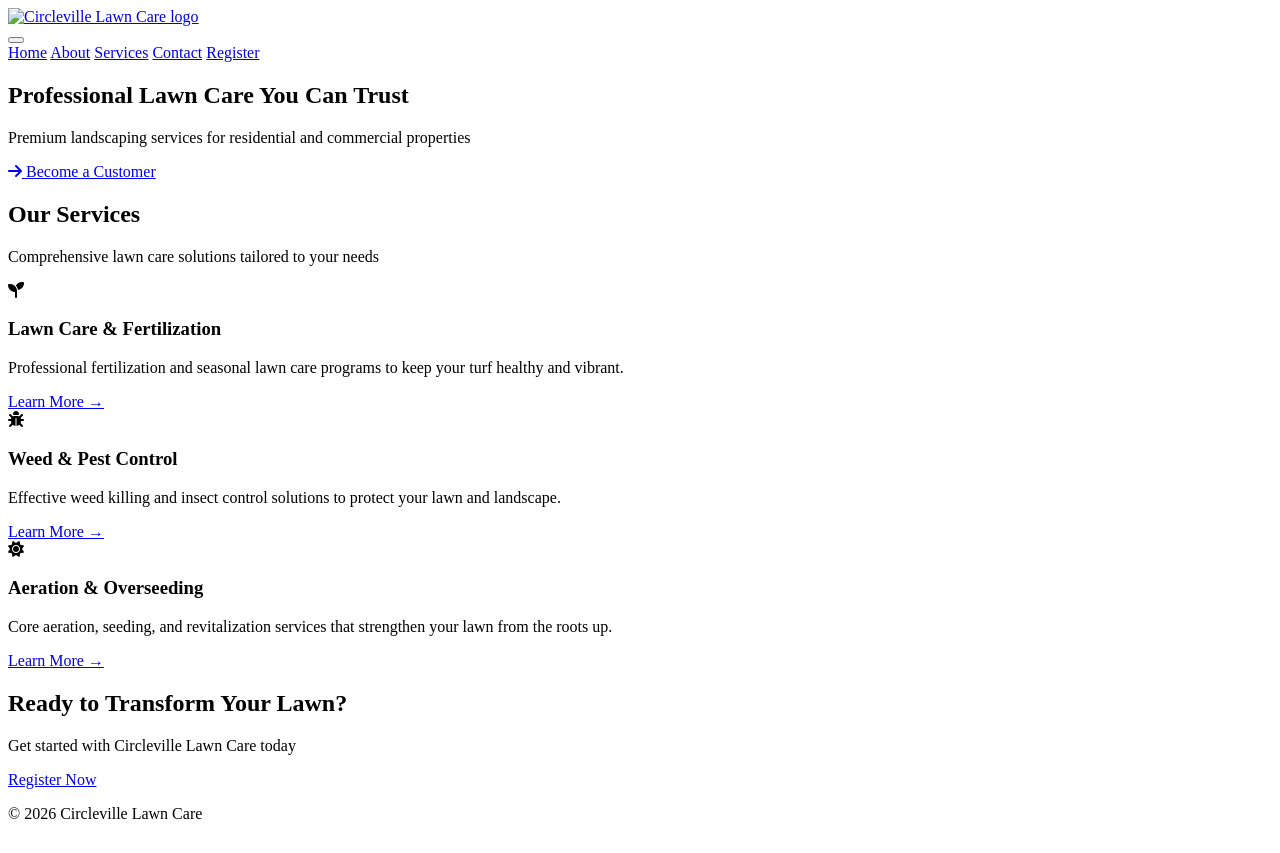
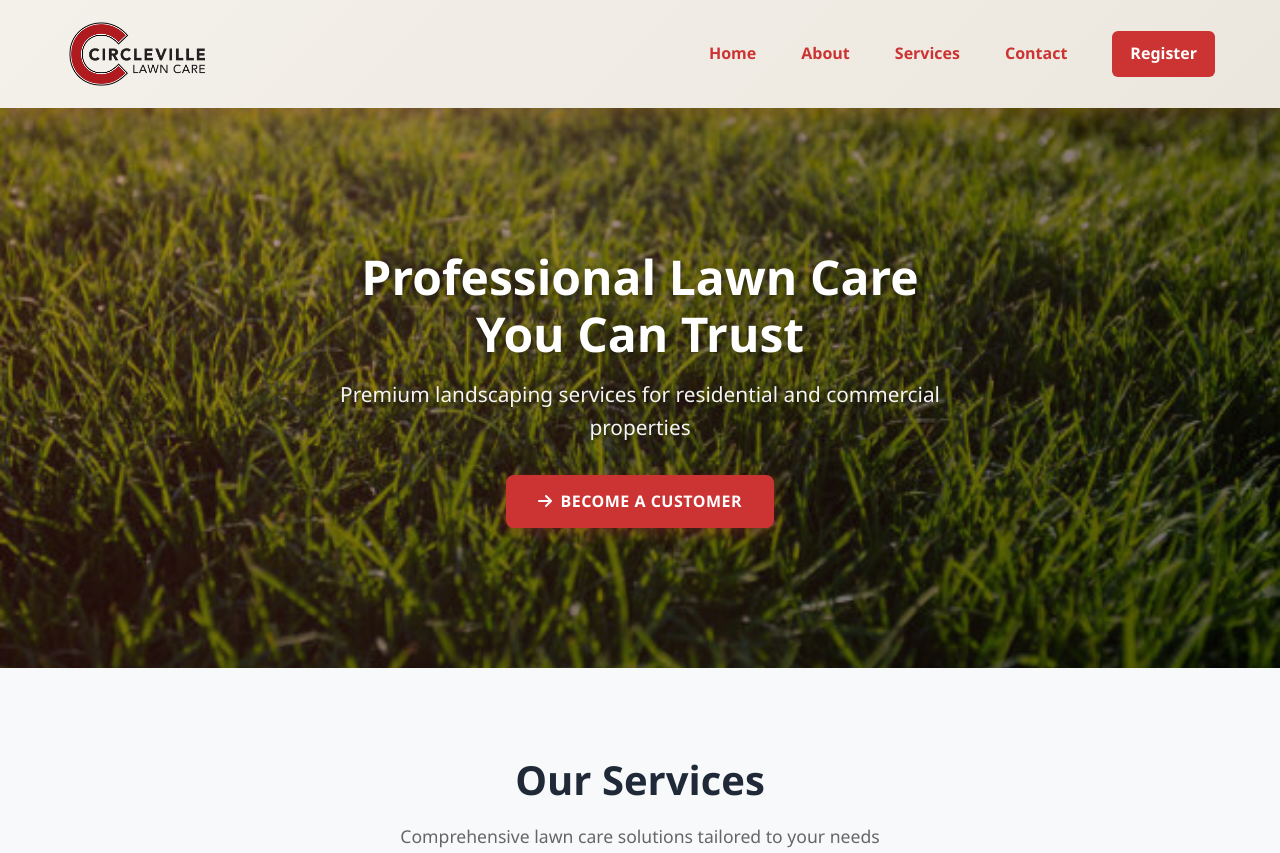
Before and after one commit to holcombj22/clc, a website: page index.html in a window 1280 px wide. Shown: the top 853 px of the page. Drawn offline with Linux system fonts and the light colour scheme; the site is published under a folder, as on GitHub Pages, so addresses that start at the root find nothing.

Commit message:
update index.html

```diff
--- a/index.html
+++ b/index.html
@@ -7,9 +7,9 @@
 
 <title>Circleville Lawn Care</title>
 
-<link rel="icon" type="image/png" href="/images/CirclevilleLawn-Outline.png">
+<link rel="icon" type="image/png" href="images/CirclevilleLawn-Outline.png">
 
-<link rel="stylesheet" href="/css/styles.css">
+<link rel="stylesheet" href="css/styles.css">
 <link rel="stylesheet" href="https://cdnjs.cloudflare.com/ajax/libs/font-awesome/6.4.0/css/all.min.css">
 
 </head>
@@ -21,8 +21,8 @@
     <div class="container">
 
         <div class="logo-section">
-            <a href="/index.html" class="logo-link" aria-label="Circleville Lawn Care Home">
-                <img src="/images/CirclevilleLawn-Outline.png" alt="Circleville Lawn Care logo" class="logo-image">
+            <a href="index.html" class="logo-link" aria-label="Circleville Lawn Care Home">
+                <img src="images/CirclevilleLawn-Outline.png" alt="Circleville Lawn Care logo" class="logo-image">
             </a>
         </div>
 
@@ -36,11 +36,11 @@
 
         <nav id="nav-menu">
 
-            <a href="/index.html">Home</a>
-            <a href="/about.html">About</a>
-            <a href="/services.html">Services</a>
-            <a href="/contact.html">Contact</a>
-            <a href="/register.html" class="nav-button">
+            <a href="index.html">Home</a>
+            <a href="about.html">About</a>
+            <a href="services.html">Services</a>
+            <a href="contact.html">Contact</a>
+            <a href="register.html" class="nav-button">
                 Register
             </a>
 
@@ -60,7 +60,7 @@
 
 <p class="hero-subtitle">Premium landscaping services for residential and commercial properties</p>
 
-<a class="button button-primary" href="/register.html">
+<a class="button button-primary" href="register.html">
 <i class="fas fa-arrow-right"></i> Become a Customer
 </a>
 
@@ -81,21 +81,21 @@
 <div class="card-icon"><i class="fas fa-seedling"></i></div>
 <h3>Lawn Care &amp; Fertilization</h3>
 <p>Professional fertilization and seasonal lawn care programs to keep your turf healthy and vibrant.</p>
-<a href="/services.html" class="card-link">Learn More →</a>
+<a href="services.html" class="card-link">Learn More →</a>
 </div>
 
 <div class="card">
 <div class="card-icon"><i class="fas fa-bug"></i></div>
 <h3>Weed &amp; Pest Control</h3>
 <p>Effective weed killing and insect control solutions to protect your lawn and landscape.</p>
-<a href="/services.html" class="card-link">Learn More →</a>
+<a href="services.html" class="card-link">Learn More →</a>
 </div>
 
 <div class="card">
 <div class="card-icon"><i class="fas fa-sun"></i></div>
 <h3>Aeration &amp; Overseeding</h3>
 <p>Core aeration, seeding, and revitalization services that strengthen your lawn from the roots up.</p>
-<a href="/services.html" class="card-link">Learn More →</a>
+<a href="services.html" class="card-link">Learn More →</a>
 </div>
 
 </div>
@@ -106,7 +106,7 @@
 <div class="container">
 <h2>Ready to Transform Your Lawn?</h2>
 <p>Get started with Circleville Lawn Care today</p>
-<a class="button button-secondary" href="/register.html">Register Now</a>
+<a class="button button-secondary" href="register.html">Register Now</a>
 </div>
 </section>
 
@@ -118,7 +118,7 @@
 
 </footer>
 
-<script src="/js/app.js"></script>
+<script src="js/app.js"></script>
 
 </body>
 </html>
```
